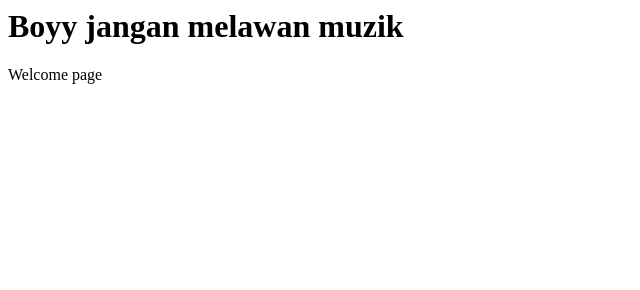
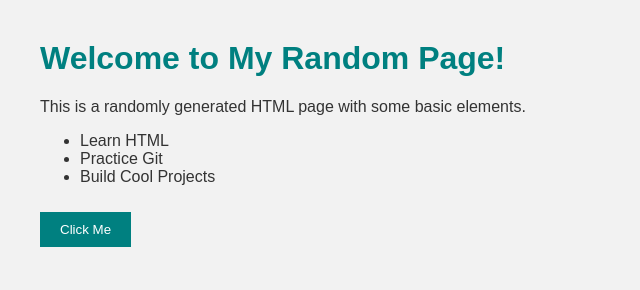
Before and after one commit to NamelessGuy69/LearningGitWebsite, a plain HTML site: page index.html in a window 1280 px wide. Shown: the whole page, without its empty margins (0-640 px from the left). Drawn offline with Linux system fonts and the light colour scheme.

Commit message:
Update index.html

```diff
--- a/index.html
+++ b/index.html
@@ -1,4 +1,43 @@
-<h1>Boyy jangan melawan muzik </h1>
-<p>
-  Welcome page
-</p>
+<!DOCTYPE html>
+<html lang="en">
+<head>
+  <meta charset="UTF-8">
+  <title>My Random Webpage</title>
+  <style>
+    body {
+      font-family: Arial, sans-serif;
+      background-color: #f2f2f2;
+      margin: 40px;
+      color: #333;
+    }
+    h1 {
+      color: #008080;
+    }
+    button {
+      background-color: #008080;
+      color: white;
+      padding: 10px 20px;
+      border: none;
+      cursor: pointer;
+      margin-top: 10px;
+    }
+    button:hover {
+      background-color: #005959;
+    }
+  </style>
+</head>
+<body>
+
+  <h1>Welcome to My Random Page!</h1>
+  <p>This is a randomly generated HTML page with some basic elements.</p>
+
+  <ul>
+    <li>Learn HTML</li>
+    <li>Practice Git</li>
+    <li>Build Cool Projects</li>
+  </ul>
+
+  <button onclick="alert('You clicked me!')">Click Me</button>
+
+</body>
+</html>
```
